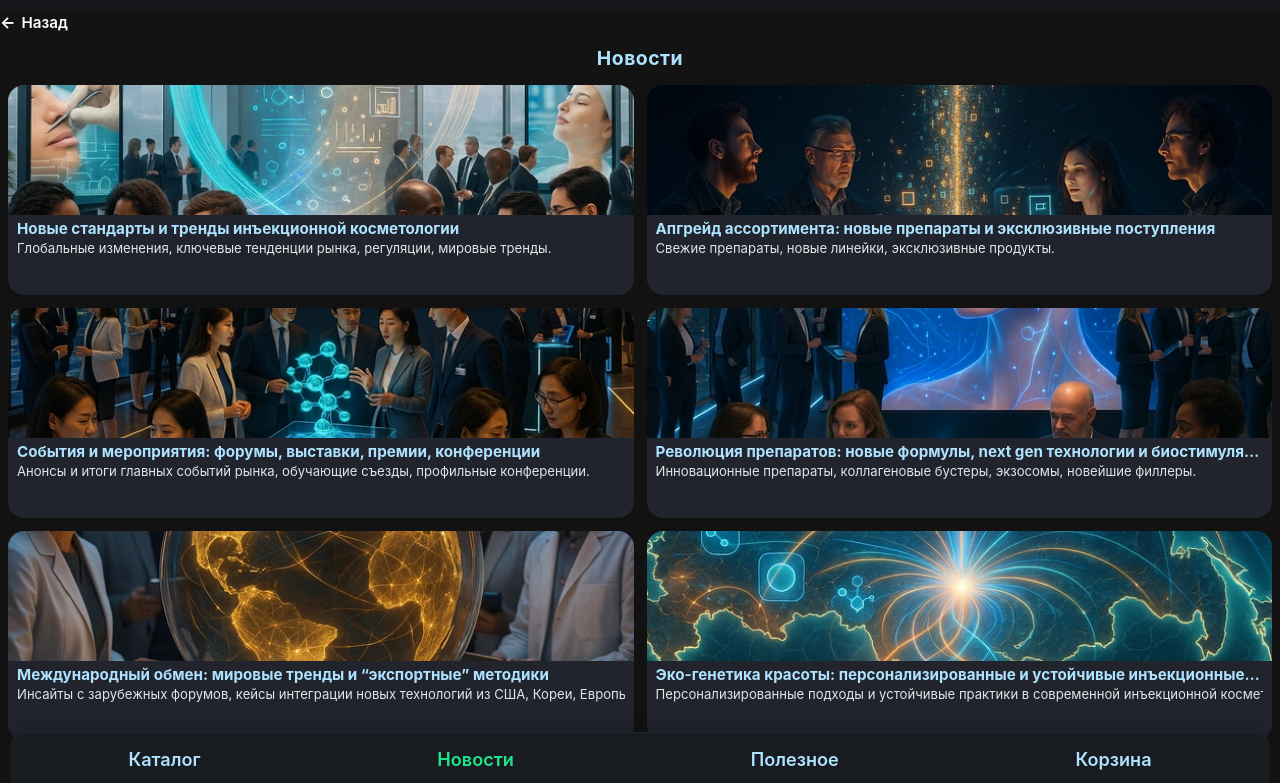
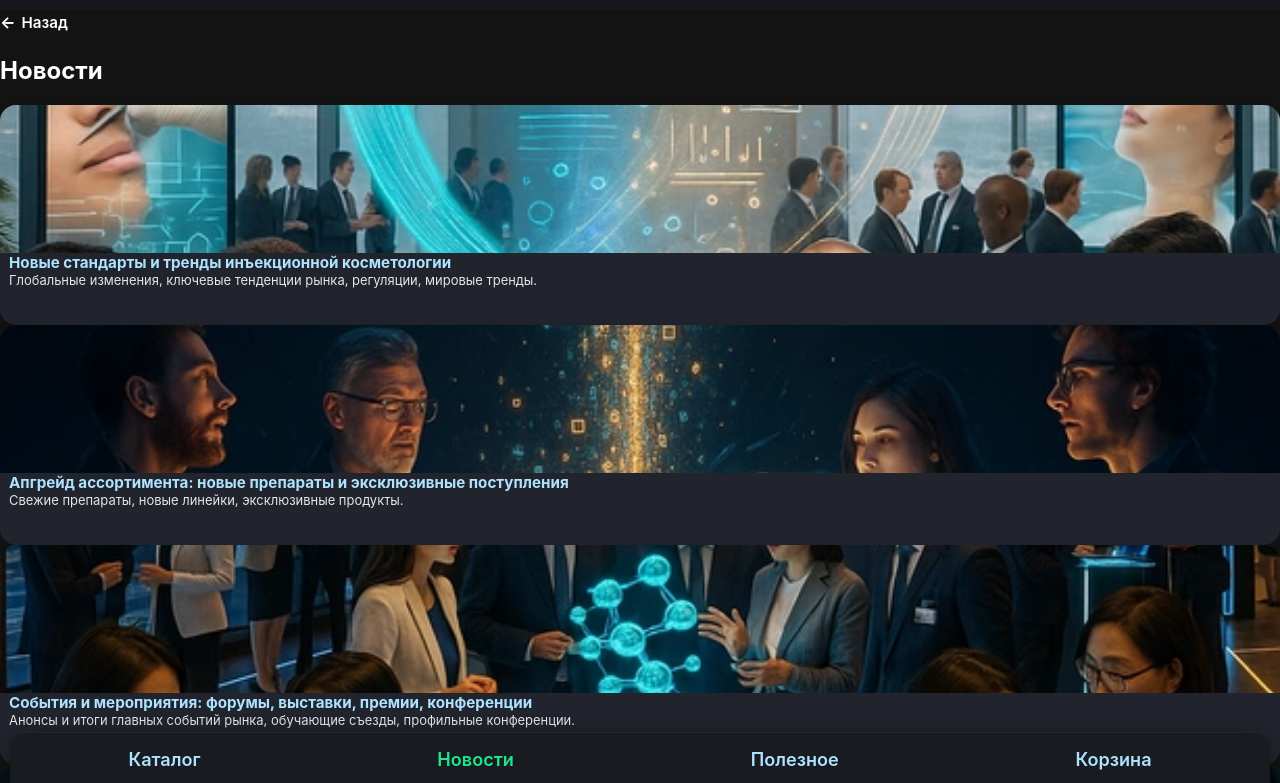
Before and after one commit to AlexSalavat/facade-stone-app, a React (Vite) app: page /news in a window 1280 px wide. Shown: the top 783 px of the page. Built offline with nearby package versions, Linux system fonts and the light colour scheme.

Commit message:
deploy: обновил карточки, добавил кар

```diff
--- a/src/styles/InfoGrid.css
+++ b/src/styles/InfoGrid.css
@@ -1,19 +1,3 @@
-.info-title-main {
-  font-size: 1.21rem;
-  font-weight: 700;
-  color: #aee3ff;
-  margin: 10px 0 8px 0;
-  text-align: center;
-  letter-spacing: 0.5px;
-}
-
-.info-grid {
-  display: grid;
-  grid-template-columns: 1fr 1fr;
-  gap: 13px;
-  padding: 7px 8px 0 8px;
-}
-
 .info-card {
   background: #21232d;
   border-radius: 16px;
@@ -23,17 +7,20 @@
   display: flex;
   flex-direction: column;
   align-items: stretch;
-  min-height: 210px;
-  height: 210px;
+  min-height: 220px;
+  height: 220px;
   max-height: 230px;
+  padding: 0;
 }
 
 .info-card-img {
   width: 100%;
-  height: 130px;
+  height: 148px;
   object-fit: cover;
   display: block;
   background: #191b1e;
+  margin-bottom: 0; /* убрали отступ */
+  border-radius: 0;
 }
 
 .info-card-title {
@@ -41,23 +28,23 @@
   font-weight: 700;
   color: #aee3ff;
   text-align: left;
-  margin: 6px 9px 1px 9px;
-  min-height: 19px;
+  margin: 2px 9px 0 9px;
+  min-height: 18px;
   line-height: 1.06;
-  max-height: 23px;
+  max-height: 22px;
   overflow: hidden;
   text-overflow: ellipsis;
   white-space: nowrap;
 }
 
 .info-card-content {
-  font-size: 0.82rem;
+  font-size: 0.81rem;
   color: #e3e6e6;
   text-align: left;
-  line-height: 1.09;
+  line-height: 1.08;
   margin: 0 9px 7px 9px;
   min-height: 15px;
-  max-height: 18px;
+  max-height: 19px;
   overflow: hidden;
   text-overflow: ellipsis;
   display: -webkit-box;
```
